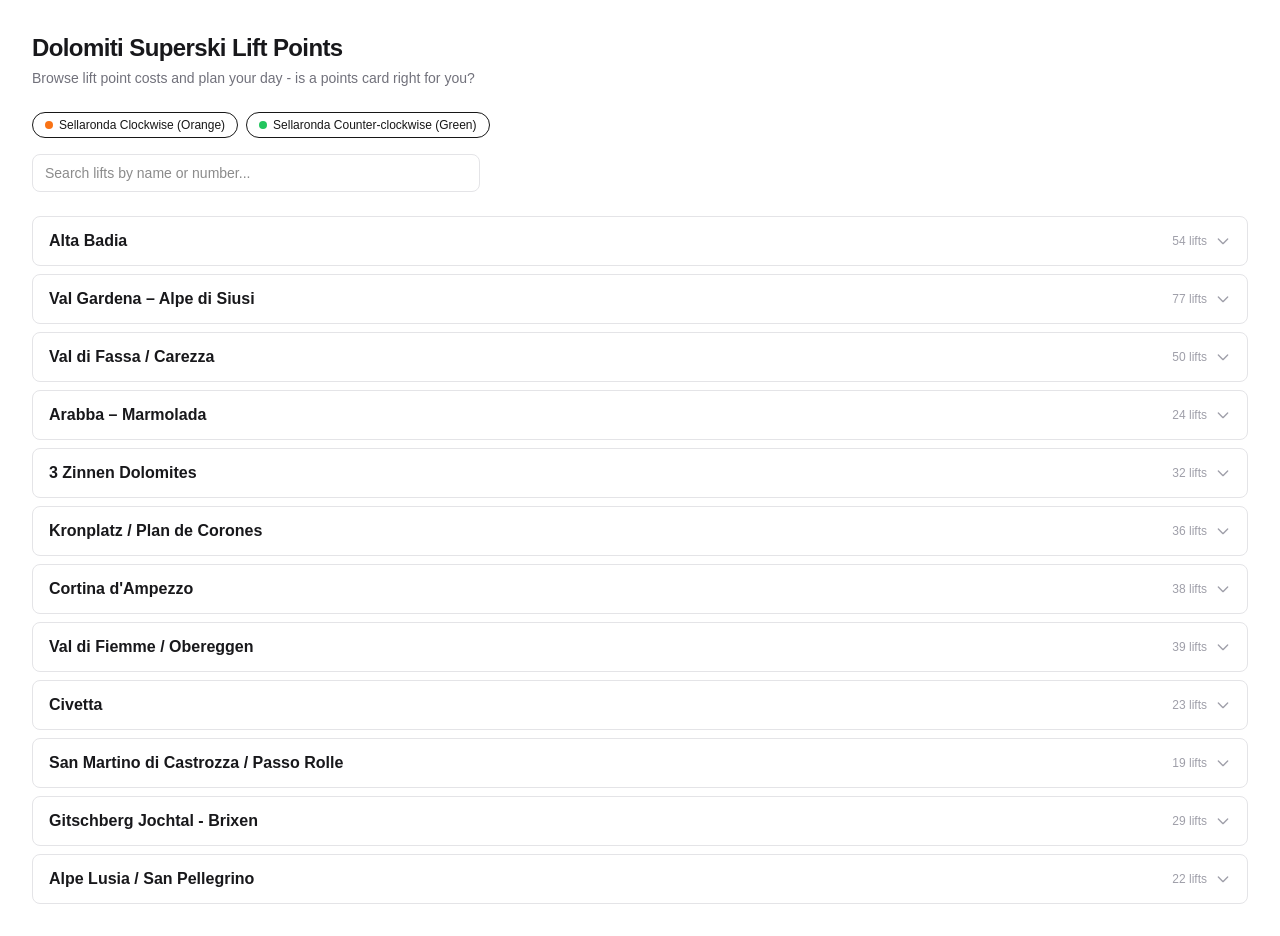
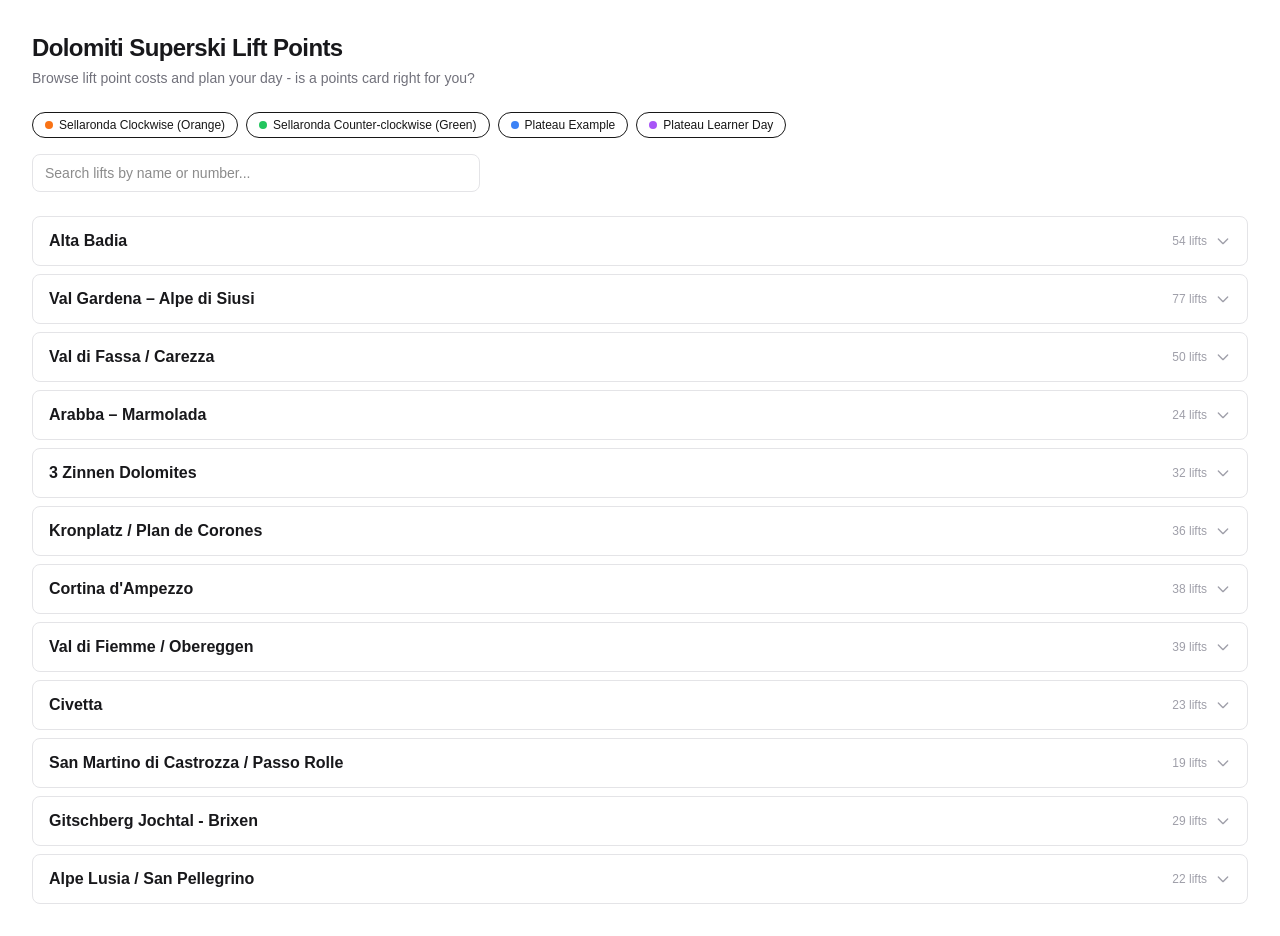
Before and after one commit to LukeBounds/dolomiti-superski-lifts-points, a Next.js app: page / in a window 1280 px wide. Built offline with nearby package versions, Linux system fonts and the light colour scheme.

Commit message:
Added new preset plans and moved data to ts for type checking

```diff
--- a/app/page.tsx
+++ b/app/page.tsx
@@ -1,13 +1,12 @@
-import liftData from "../data/lifts.json";
-import presetData from "../data/preset-plans.json";
+import liftData from "../data/lifts";
+import presetData from "../data/preset-plans";
 import DayPlanner from "./components/DayPlanner";
-import type { LiftData, PresetData } from "./types";
 
 export default function Home() {
   return (
     <DayPlanner
-      liftData={liftData as LiftData}
-      presetData={presetData as PresetData}
+      liftData={liftData}
+      presetData={presetData}
     />
   );
 }
--- /dev/null
+++ b/data/lifts.ts
@@ -0,0 +1,4 @@
+import data from "./lifts.json";
+import type { LiftData } from "../app/types";
+
+export default data satisfies LiftData;
--- a/data/preset-plans.json
+++ /dev/null
@@ -1,52 +0,0 @@
-{
-  "presets": [
-    {
-      "id": "sellaronda-clockwise",
-      "name": "Sellaronda Clockwise (Orange)",
-      "color": "#f97316",
-      "entries": [
-        { "regionId": 1, "liftNr": "19", "direction": "up", "count": 1 },
-        { "regionId": 4, "liftNr": "7", "direction": "up", "count": 1 },
-        { "regionId": 4, "liftNr": "8", "direction": "up", "count": 1 },
-        { "regionId": 4, "liftNr": "3", "direction": "up", "count": 1 },
-        { "regionId": 4, "liftNr": "9", "direction": "up", "count": 1 },
-        { "regionId": 4, "liftNr": "126", "direction": "up", "count": 1 },
-        { "regionId": 4, "liftNr": "124", "direction": "up", "count": 1 },
-        { "regionId": 3, "liftNr": "155", "direction": "up", "count": 1 },
-        { "regionId": 3, "liftNr": "154", "direction": "up", "count": 1 },
-        { "regionId": 2, "liftNr": "48", "direction": "up", "count": 1 },
-        { "regionId": 2, "liftNr": "47", "direction": "up", "count": 1 },
-        { "regionId": 2, "liftNr": "33", "direction": "up", "count": 1 },
-        { "regionId": 2, "liftNr": "31", "direction": "up", "count": 1 },
-        { "regionId": 2, "liftNr": "30", "direction": "up", "count": 1 },
-        { "regionId": 2, "liftNr": "40", "direction": "up", "count": 1 },
-        { "regionId": 1, "liftNr": "34", "direction": "up", "count": 1 }
-      ]
-    },
-    {
-      "id": "sellaronda-counterclockwise",
-      "name": "Sellaronda Counter-clockwise (Green)",
-      "color": "#22c55e",
-      "entries": [
-        { "regionId": 1, "liftNr": "34", "direction": "up", "count": 1 },
-        { "regionId": 1, "liftNr": "36", "direction": "up", "count": 1 },
-        { "regionId": 1, "liftNr": "39", "direction": "up", "count": 1 },
-        { "regionId": 1, "liftNr": "40", "direction": "up", "count": 1 },
-        { "regionId": 2, "liftNr": "42", "direction": "up", "count": 1 },
-        { "regionId": 2, "liftNr": "41", "direction": "up", "count": 1 },
-        { "regionId": 2, "liftNr": "29", "direction": "up", "count": 1 },
-        { "regionId": 2, "liftNr": "45", "direction": "up", "count": 1 },
-        { "regionId": 2, "liftNr": "46", "direction": "up", "count": 1 },
-        { "regionId": 2, "liftNr": "49", "direction": "up", "count": 1 },
-        { "regionId": 2, "liftNr": "55", "direction": "up", "count": 1 },
-        { "regionId": 3, "liftNr": "105", "direction": "up", "count": 1 },
-        { "regionId": 3, "liftNr": "107", "direction": "up", "count": 1 },
-        { "regionId": 4, "liftNr": "127", "direction": "up", "count": 1 },
-        { "regionId": 4, "liftNr": "8", "direction": "up", "count": 1 },
-        { "regionId": 4, "liftNr": "5", "direction": "up", "count": 1 },
-        { "regionId": 4, "liftNr": "6", "direction": "up", "count": 1 },
-        { "regionId": 1, "liftNr": "23", "direction": "up", "count": 1 }
-      ]
-    }
-  ]
-}
--- /dev/null
+++ b/data/preset-plans.ts
@@ -0,0 +1,85 @@
+import type { PresetData } from "../app/types";
+
+const presetData: PresetData = {
+  presets: [
+    {
+      id: "sellaronda-clockwise",
+      name: "Sellaronda Clockwise (Orange)",
+      color: "#f97316",
+      entries: [
+        { regionId: 1, liftNr: "19", direction: "up", count: 1 },
+        { regionId: 4, liftNr: "7", direction: "up", count: 1 },
+        { regionId: 4, liftNr: "8", direction: "up", count: 1 },
+        { regionId: 4, liftNr: "3", direction: "up", count: 1 },
+        { regionId: 4, liftNr: "9", direction: "up", count: 1 },
+        { regionId: 4, liftNr: "126", direction: "up", count: 1 },
+        { regionId: 4, liftNr: "124", direction: "up", count: 1 },
+        { regionId: 3, liftNr: "155", direction: "up", count: 1 },
+        { regionId: 3, liftNr: "154", direction: "up", count: 1 },
+        { regionId: 2, liftNr: "48", direction: "up", count: 1 },
+        { regionId: 2, liftNr: "47", direction: "up", count: 1 },
+        { regionId: 2, liftNr: "33", direction: "up", count: 1 },
+        { regionId: 2, liftNr: "31", direction: "up", count: 1 },
+        { regionId: 2, liftNr: "30", direction: "up", count: 1 },
+        { regionId: 2, liftNr: "40", direction: "up", count: 1 },
+        { regionId: 1, liftNr: "34", direction: "up", count: 1 },
+      ],
+    },
+    {
+      id: "sellaronda-counterclockwise",
+      name: "Sellaronda Counter-clockwise (Green)",
+      color: "#22c55e",
+      entries: [
+        { regionId: 1, liftNr: "34", direction: "up", count: 1 },
+        { regionId: 1, liftNr: "36", direction: "up", count: 1 },
+        { regionId: 1, liftNr: "39", direction: "up", count: 1 },
+        { regionId: 1, liftNr: "40", direction: "up", count: 1 },
+        { regionId: 2, liftNr: "42", direction: "up", count: 1 },
+        { regionId: 2, liftNr: "41", direction: "up", count: 1 },
+        { regionId: 2, liftNr: "29", direction: "up", count: 1 },
+        { regionId: 2, liftNr: "45", direction: "up", count: 1 },
+        { regionId: 2, liftNr: "46", direction: "up", count: 1 },
+        { regionId: 2, liftNr: "49", direction: "up", count: 1 },
+        { regionId: 2, liftNr: "55", direction: "up", count: 1 },
+        { regionId: 3, liftNr: "105", direction: "up", count: 1 },
+        { regionId: 3, liftNr: "107", direction: "up", count: 1 },
+        { regionId: 4, liftNr: "127", direction: "up", count: 1 },
+        { regionId: 4, liftNr: "8", direction: "up", count: 1 },
+        { regionId: 4, liftNr: "5", direction: "up", count: 1 },
+        { regionId: 4, liftNr: "6", direction: "up", count: 1 },
+        { regionId: 1, liftNr: "23", direction: "up", count: 1 },
+      ],
+    },
+    {
+      id: "plateau-example",
+      name: "Plateau Example",
+      color: "#3b82f6",
+      entries: [
+        { regionId: 1, liftNr: "11", direction: "up", count: 2 },
+        { regionId: 1, liftNr: "7", direction: "up", count: 2 },
+        { regionId: 1, liftNr: "8", direction: "up", count: 1 },
+        { regionId: 1, liftNr: "16", direction: "up", count: 1 },
+        { regionId: 1, liftNr: "28/6", direction: "up", count: 3 },
+        { regionId: 1, liftNr: "6", direction: "up", count: 1 },
+        { regionId: 1, liftNr: "5", direction: "up", count: 1 },
+        { regionId: 1, liftNr: "30", direction: "up", count: 1 },
+        { regionId: 1, liftNr: "4", direction: "up", count: 1 },
+        { regionId: 1, liftNr: "3", direction: "up", count: 1 },
+      ],
+    },
+    {
+      id: "plateau-learner-day",
+      name: "Plateau Learner Day",
+      color: "#a855f7",
+      entries: [
+        { regionId: 1, liftNr: "11", direction: "up", count: 1 },
+        { regionId: 1, liftNr: "10", direction: "up", count: 10 },
+        { regionId: 1, liftNr: "8", direction: "up", count: 2 },
+        { regionId: 1, liftNr: "7", direction: "up", count: 2 },
+        { regionId: 1, liftNr: "9", direction: "up", count: 1 },
+      ],
+    },
+  ],
+};
+
+export default presetData;
```
